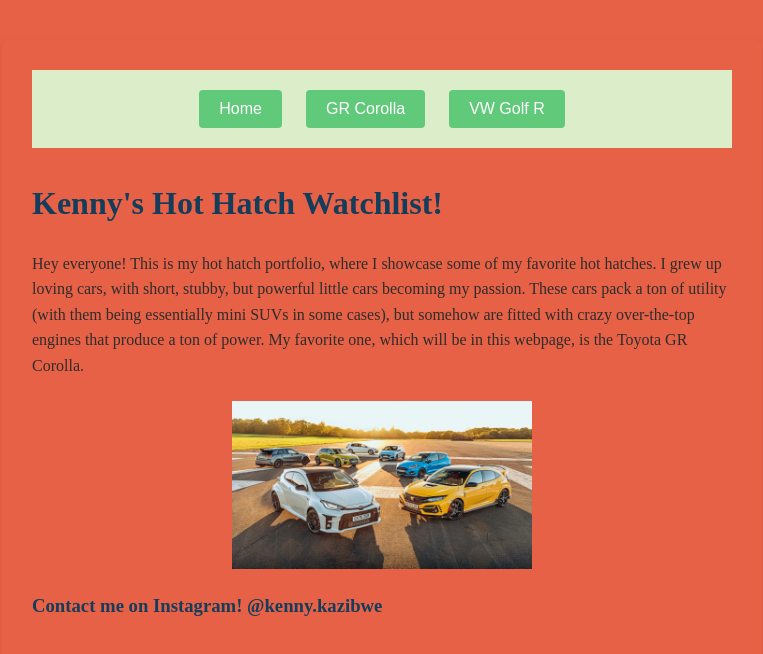
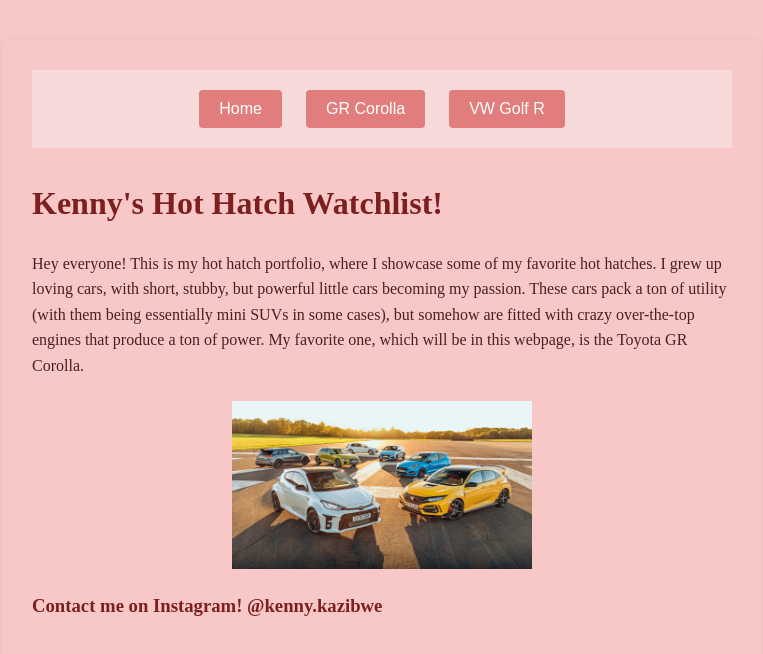
Before and after one commit to kmkazibwe/hw3ds4200, a plain HTML site: page index.html in a window 1280 px wide. Shown: the whole page, without its empty margins (258-1021 px from the left). Drawn offline with Linux system fonts and the light colour scheme.

Commit message:
Update styles.css

```diff
--- a/styles.css
+++ b/styles.css
@@ -1,17 +1,17 @@
 body {
-  background-color: #E76146;
-  color: #2d2d2d;
+  background-color: #F8C8C8;
+  color: #4D1F1F;
   font-family: "Times New Roman", Times, serif;
   line-height: 1.6;
   margin: 40px auto;
   padding: 30px;
   max-width: 700px;
   border-radius: 8px;
-  box-shadow: 0 2px 8px rgba(0,0,0,0.08);
+  box-shadow: 0 2px 8px rgba(77,31,31,0.08);
 }
 
 h1, h2, h3 {
-  color: #133d5b;
+  color: #7B1F1F;
   font-family: "Times New Roman", Times, serif;
 }
 
@@ -26,7 +26,7 @@ nav {
   text-align: center;
   margin-bottom: 30px;
   padding: 20px 0;
-  background-color: #dcedc9;
+  background-color: #F6DADA;
 }
 
 nav a {
@@ -34,7 +34,7 @@ nav a {
 }
 
 nav button {
-  background-color: #61ca7a;
+  background-color: #E27D7D;
   color: #fff;
   border: none;
   border-radius: 4px;
@@ -45,7 +45,7 @@ nav button {
 }
 
 nav button:hover {
-  background-color: #026122;
+  background-color: #B33A3A;
 }
 
 .left-image {
```
